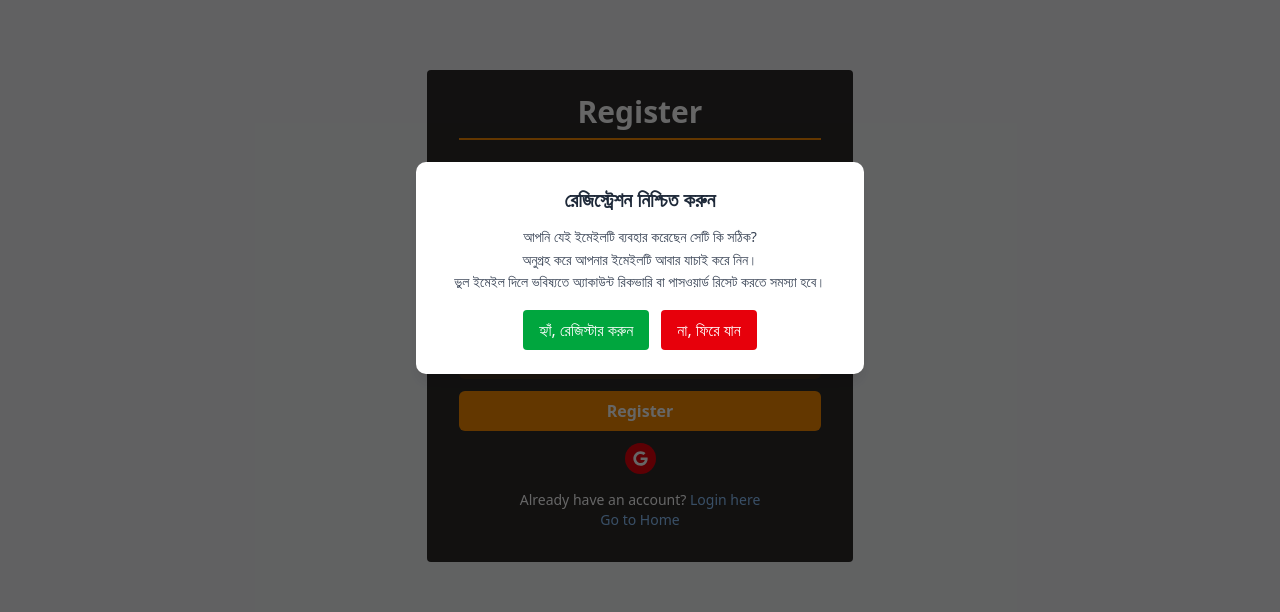
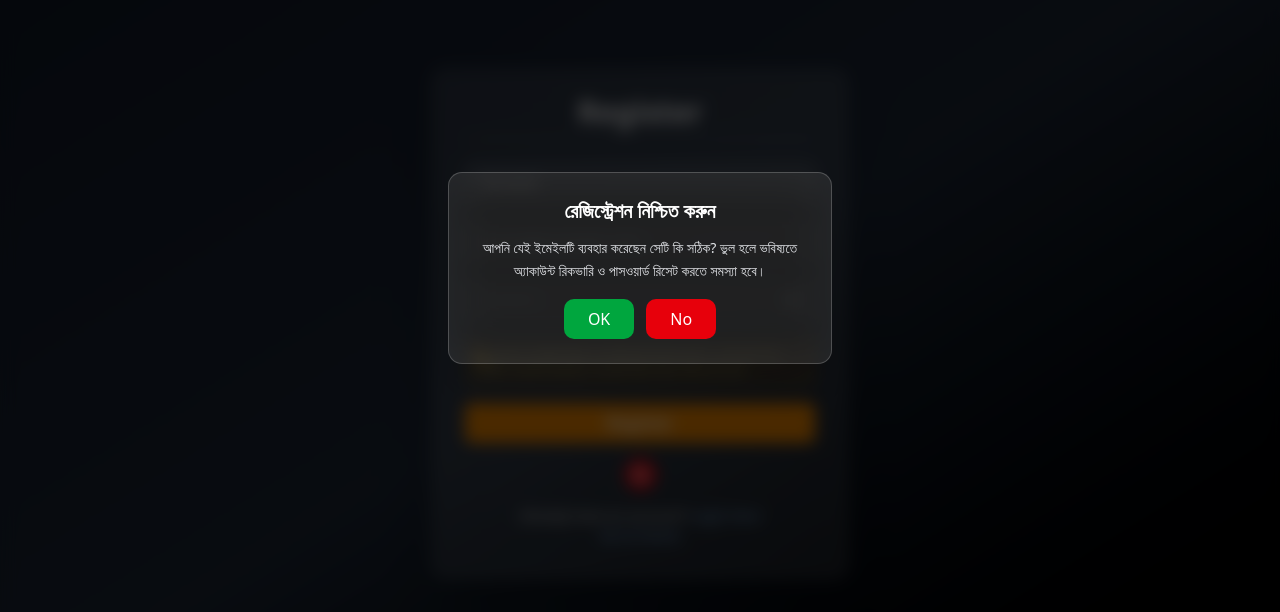
Before and after one commit to ShahAlom47/my_work_book, a Next.js app: page /register in a window 1280 px wide. Both pictures are taken after typing "Sample", "name@example.com", "Sample123" into the empty fields and a click on the button "Register". Shown: the part 132-744 px from the top of the page. Built offline with nearby package versions, Linux system fonts and the light colour scheme; no server answers.

Commit message:
updat  register  page  ui

```diff
--- a/src/app/(auth)/register/page.tsx
+++ b/src/app/(auth)/register/page.tsx
@@ -60,77 +60,73 @@ const Register: React.FC = () => {
   };
 
  return (
-    <div className="max-w flex flex-col items-center justify-center h-screen bg-gray-100">
+  <div className="min-h-screen flex items-center justify-center bg-gradient-to-br from-gray-900 via-gray-800 to-black p-4">
+
+    {/* Glass Form Card */}
     <form
       onSubmit={handleSubmit(handleRegisterClick)}
-        className="bg-color-primary rounded px-8 pt-6 pb-8 mb-4 lg:w-4/12 md:w-6/12 sm:w-9/12 w-11/12 h-fit"
+      className="backdrop-blur-xl bg-white/10 border border-white/20 shadow-2xl
+      rounded-xl px-8 pt-6 pb-8 lg:w-4/12 md:w-6/12 sm:w-9/12 w-full"
     >
-        <h1 className="text-3xl font-semibold text-white text-center mb-6 border-b-2 border-color-secondary pb-2">
+      <h1 className="text-3xl font-semibold text-white text-center mb-6 pb-2 border-b border-white/30">
         Register
       </h1>
 
-        {/* Register Form */}
-        <div className="mb-4 text-white">
+      {/* Inputs */}
+      <div className="mb-4 text-white space-y-4">
         <input
           type="text"
           placeholder="Full Name"
           {...register("name", { required: "Name is required" })}
-            className="w-full px-4 py-1 rounded-sm focus:outline-none mb-3 border-b border-color-secondary"
+          className="w-full px-4 py-2 rounded-md bg-white/10 border border-white/30 focus:outline-none focus:border-blue-400 placeholder-gray-300"
         />
-          {errors.name && (
-            <p className="text-red-500 text-xs">{errors.name.message}</p>
-          )}
+        {errors.name && <p className="text-red-400 text-xs">{errors.name.message}</p>}
 
         <input
           type="email"
           placeholder="Email"
           {...register("email", { required: "Email is required" })}
-            className="w-full px-4 py-1 rounded-sm focus:outline-none mb-3 border-b border-color-secondary"
+          className="w-full px-4 py-2 rounded-md bg-white/10 border border-white/30 focus:outline-none focus:border-blue-400 placeholder-gray-300"
         />
-          {errors.email && (
-            <p className="text-red-500 text-xs">{errors.email.message}</p>
-          )}
+        {errors.email && <p className="text-red-400 text-xs">{errors.email.message}</p>}
 
         <div className="relative">
           <input
             type={showPassword ? "text" : "password"}
             placeholder="Password"
             {...register("password", { required: "Password is required" })}
-              className="w-full px-4 py-1 rounded-sm focus:outline-none mb-3 border-b border-color-secondary"
+            className="w-full px-4 py-2 rounded-md bg-white/10 border border-white/30 focus:outline-none focus:border-blue-400 placeholder-gray-300"
           />
           <button
             type="button"
             onClick={() => setShowPassword(!showPassword)}
-              className="absolute right-4 top-1/2 transform -translate-y-1/2 text-white pb-1"
+            className="absolute right-4 top-1/2 transform -translate-y-1/2 text-gray-200"
           >
             {showPassword ? <FaEyeSlash /> : <FaEye />}
           </button>
         </div>
-          {errors.password && (
-            <p className="text-red-500 text-xs">{errors.password.message}</p>
-          )}
+        {errors.password && <p className="text-red-400 text-xs">{errors.password.message}</p>}
       </div>
 
-        {/* Bangla Important Note */}
-        <p className="text-yellow-200 text-xs mb-3 bg-yellow-700/20 p-2 rounded-sm">
-          ⚠️ গুরুত্বপূর্ণ নোট: রেজিস্ট্রেশনের জন্য যেই ইমেইল ব্যবহার করবেন,
-          সেটি সঠিক এবং সক্রিয় কিনা ভালোভাবে যাচাই করে নিন। ভুল ইমেইল ব্যবহার করলে
-          ভবিষ্যতে অ্যাকাউন্ট রিকভারি বা পাসওয়ার্ড রিসেট করতে সমস্যা হতে পারে।
+      {/* Note */}
+      <p className="text-yellow-200 text-xs mb-4 bg-yellow-700/20 p-2 rounded-md border border-yellow-400/30">
+        ⚠️ গুরুত্বপূর্ণ: ইমেইলটি সঠিক এবং সক্রিয় কিনা যাচাই করে নিন। ভুল ইমেইল দিলে পরবর্তীতে
+        অ্যাকাউন্ট রিকভারি বা পাসওয়ার্ড রিসেট করতে সমস্যা হতে পারে।
       </p>
 
+      {/* Button */}
       <PrimaryButton
-          className="w-full mb-3 rounded-sm"
+        className="w-full mb-4 rounded-md"
         type="submit"
         isLoading={loading}
       >
         Register
       </PrimaryButton>
 
-        {/* Social Login */}
       <SocialLogin />
 
-        {/* Login Link */}
-        <div className="text-center text-sm text-white">
+      {/* Links */}
+      <div className="text-center text-sm text-gray-200 mt-4">
         <p>
           Already have an account?{" "}
           <Link href="/login" className="text-blue-300 hover:underline">
@@ -147,32 +143,29 @@ const Register: React.FC = () => {
 
     {/* Confirm Modal */}
     {showConfirmModal && (
-        <div className="fixed inset-0 bg-black/60 flex justify-center items-center px-4">
-          <div className="bg-white p-6 rounded-lg w-full max-w-md text-center shadow-lg">
-            <h2 className="text-xl font-bold mb-3 text-gray-800">
+      <div className="fixed inset-0 bg-black/70 backdrop-blur-sm flex justify-center items-center p-4 z-50">
+        <div className="bg-white/10 backdrop-blur-xl border border-white/20 p-6 rounded-xl shadow-2xl text-center w-full max-w-sm">
+          <h2 className="text-xl font-bold text-white mb-3">
             রেজিস্ট্রেশন নিশ্চিত করুন
           </h2>
-            <p className="text-gray-700 mb-4 text-sm leading-relaxed">
-              আপনি যেই ইমেইলটি ব্যবহার করেছেন সেটি কি সঠিক? <br />
-              অনুগ্রহ করে আপনার ইমেইলটি আবার যাচাই করে নিন।
-              <br />
-              ভুল ইমেইল দিলে ভবিষ্যতে অ্যাকাউন্ট রিকভারি বা পাসওয়ার্ড রিসেট করতে
-              সমস্যা হবে।
+          <p className="text-gray-200 text-sm leading-relaxed mb-4">
+            আপনি যেই ইমেইলটি ব্যবহার করেছেন সেটি কি সঠিক?
+            ভুল হলে ভবিষ্যতে অ্যাকাউন্ট রিকভারি ও পাসওয়ার্ড রিসেট করতে সমস্যা হবে।
           </p>
 
           <div className="flex justify-center gap-3 mt-4">
             <button
               onClick={submitRegistration}
-                className="px-4 py-2 bg-green-600 text-white rounded hover:bg-green-700"
+              className="px-6 py-2 bg-green-600 text-white rounded-lg hover:bg-green-700 transition"
             >
-                হ্যাঁ, রেজিস্টার করুন
+              OK
             </button>
 
             <button
               onClick={() => setShowConfirmModal(false)}
-                className="px-4 py-2 bg-red-600 text-white rounded hover:bg-red-700"
+              className="px-6 py-2 bg-red-600 text-white rounded-lg hover:bg-red-700 transition"
             >
-                না, ফিরে যান
+              No
             </button>
           </div>
         </div>
@@ -180,6 +173,7 @@ const Register: React.FC = () => {
     )}
   </div>
 );
+
 };
 
 export default Register;
```
Lines whose indentation alone changed are shown as unchanged.
